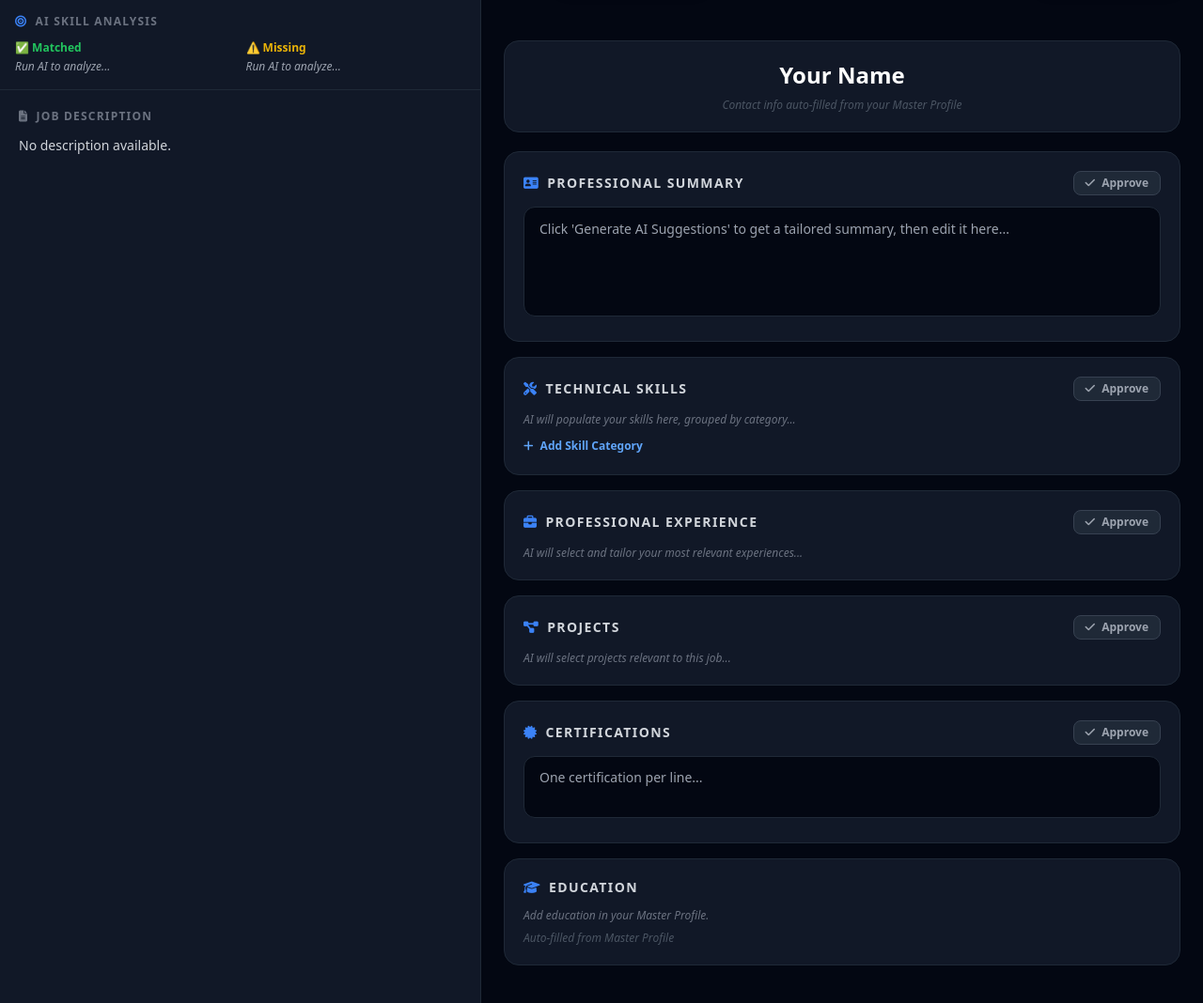
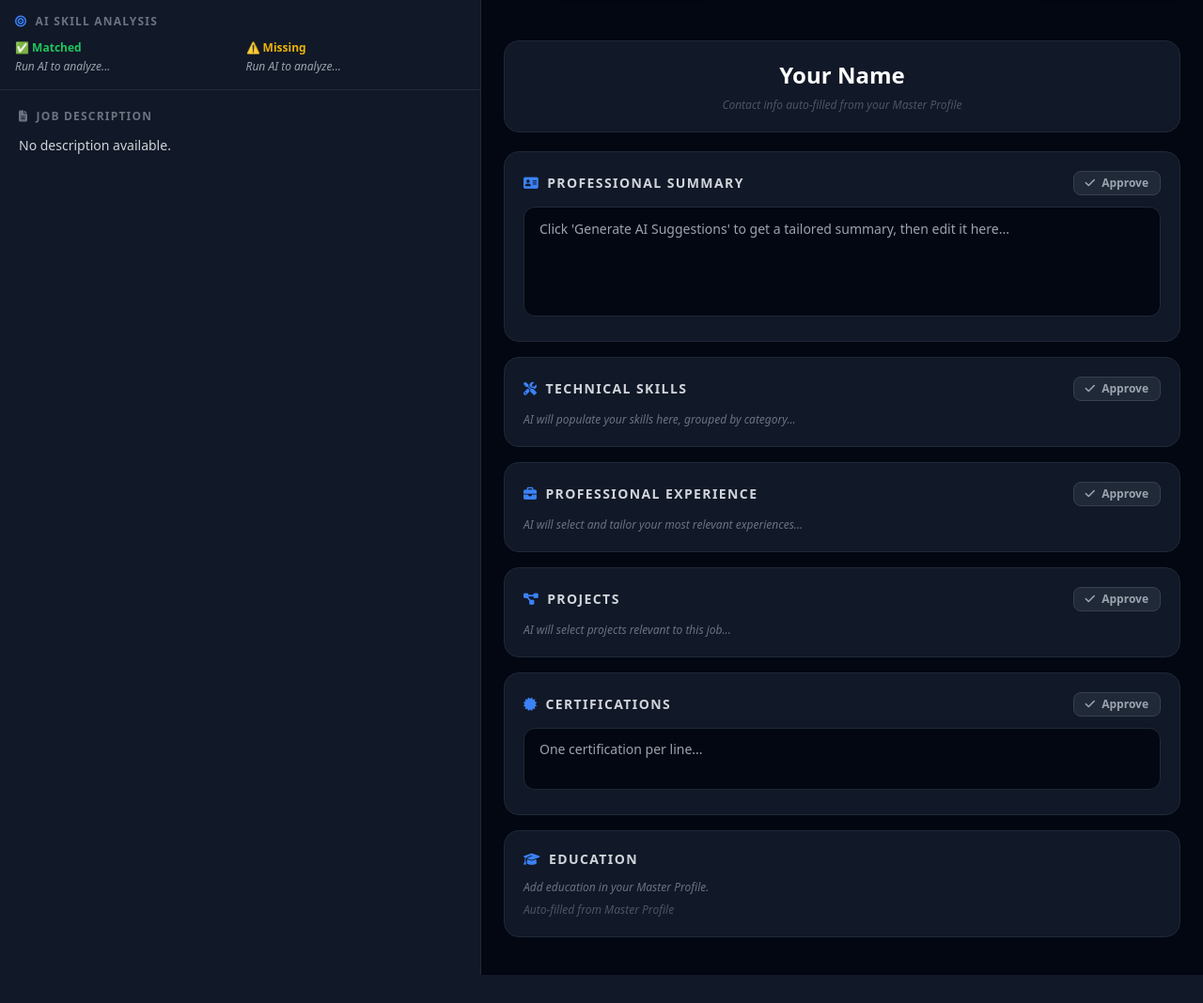
Before and after one commit to Fauxx/jobflow, a Python web app: template templates/applications/builder.html in a window 1280 px wide. Shown: the part 64-1132 px from the top of the page at 94% size. After the commit the page ends 1102 px from the top, so only its background shows below. Run offline with Jinja, Linux system fonts and the light colour scheme; the template is opened without the code that fills it, so the values that code supplies are empty; some libraries are stand-ins or nearby versions.

Commit message:
Simplify skills UI: Remove redundant categories and format skills as a clean, space-saving bulleted inline block

```diff
--- a/templates/applications/builder.html
+++ b/templates/applications/builder.html
@@ -130,7 +130,7 @@
                     <div id="skills-container" class="space-y-2">
                         <p class="text-xs text-gray-500 italic">AI will populate your skills here, grouped by category...</p>
                     </div>
-                    <button onclick="addSkillRow()" class="mt-3 text-xs text-blue-400 hover:text-blue-300 font-bold"><i class="fa-solid fa-plus mr-1"></i> Add Skill Category</button>
+
                 </div>
 
                 <!-- EXPERIENCE -->
@@ -268,10 +268,10 @@
 
             // Skills
             const sc = document.getElementById('skills-container');
-            sc.innerHTML = '';
-            (data.skills || []).forEach(cat => {
-                addSkillRow(cat.category, cat.skills.join(', '));
-            });
+            sc.innerHTML = `
+                <textarea id="skills-input" rows="3" class="w-full bg-gray-950 border border-gray-800 rounded-lg px-3 py-2 text-white text-xs focus:outline-none focus:border-blue-500">${(data.skills || []).join(', ')}</textarea>
+                <p class="text-[10px] text-gray-500 mt-1">Comma-separated list of skills.</p>
+            `;
 
             // Experience
             const ec = document.getElementById('experience-container');
@@ -305,19 +305,6 @@
             msl.innerHTML = missing.length
                 ? missing.map(s => `<p><i class="fa-solid fa-triangle-exclamation text-yellow-500 mr-1"></i> ${s}</p>`).join('')
                 : '<p class="italic">None — great match!</p>';
-        }
-
-        // ─── Add Skill Row ───
-        function addSkillRow(category = '', skills = '') {
-            const sc = document.getElementById('skills-container');
-            const row = document.createElement('div');
-            row.className = 'flex space-x-2 items-center skill-row';
-            row.innerHTML = `
-                <input type="text" placeholder="Category" value="${category}" class="w-1/3 bg-gray-950 border border-gray-800 rounded-lg px-3 py-2 text-white text-xs focus:outline-none focus:border-blue-500 font-bold skill-cat">
-                <input type="text" placeholder="Skill1, Skill2, ..." value="${skills}" class="w-2/3 bg-gray-950 border border-gray-800 rounded-lg px-3 py-2 text-white text-xs focus:outline-none focus:border-blue-500 skill-items">
-                <button onclick="this.parentElement.remove()" class="text-red-400 hover:text-red-300 text-xs"><i class="fa-solid fa-trash"></i></button>
-            `;
-            sc.appendChild(row);
         }
 
         // ─── Add Experience Card ───
@@ -418,14 +405,8 @@
 
         // ─── Gather Resume Data ───
         function gatherResumeData() {
-            const skills = [];
-            document.querySelectorAll('.skill-row').forEach(row => {
-                const cat = row.querySelector('.skill-cat').value.trim();
-                const items = row.querySelector('.skill-items').value.trim();
-                if (cat || items) {
-                    skills.push({ category: cat, skills: items.split(',').map(s => s.trim()).filter(Boolean) });
-                }
-            });
+            const skillsVal = document.getElementById('skills-input') ? document.getElementById('skills-input').value : '';
+            const skills = skillsVal.split(',').map(s => s.trim()).filter(Boolean);
 
             const experiences = [];
             document.querySelectorAll('.exp-card').forEach(card => {
@@ -490,9 +471,6 @@
                     .prev-item-sub { display: flex; justify-content: space-between; align-items: baseline; font-style: italic; font-size: 8.5pt; margin-bottom: 3pt; color: #333; }
                     ul.prev-bullets { padding-left: 18pt; margin-bottom: 5pt; margin-top: 1pt; list-style-type: disc; }
                     ul.prev-bullets li { font-size: 8.5pt; margin-bottom: 2.5pt; text-align: justify; padding-left: 2pt; }
-                    ul.prev-skills { padding-left: 18pt; margin-bottom: 5pt; list-style-type: disc; }
-                    ul.prev-skills li { font-size: 8.5pt; margin-bottom: 1.5pt; }
-                    ul.prev-skills strong { font-weight: 700; color: #000; }
                 </style>
             `;
             html += style;
@@ -528,9 +506,9 @@
                 html += `
                     <div class="prev-section">
                         <div class="prev-section-title">Technical Skills</div>
-                        <ul class="prev-skills">
-                        ${data.skills.map(c => `<li><strong>${c.category}:</strong> ${c.skills.join(', ')}</li>`).join('')}
-                        </ul>
+                        <div style="font-size: 8.5pt; text-align: justify; line-height: 1.5;">
+                            ${data.skills.join(' &nbsp;&bull;&nbsp; ')}
+                        </div>
                     </div>
                 `;
             }
```
Also changed, not shown: src/services/resume_tailor.py (+2 -7 lines), templates/applications/resume_print.html (+3 -9 lines).
